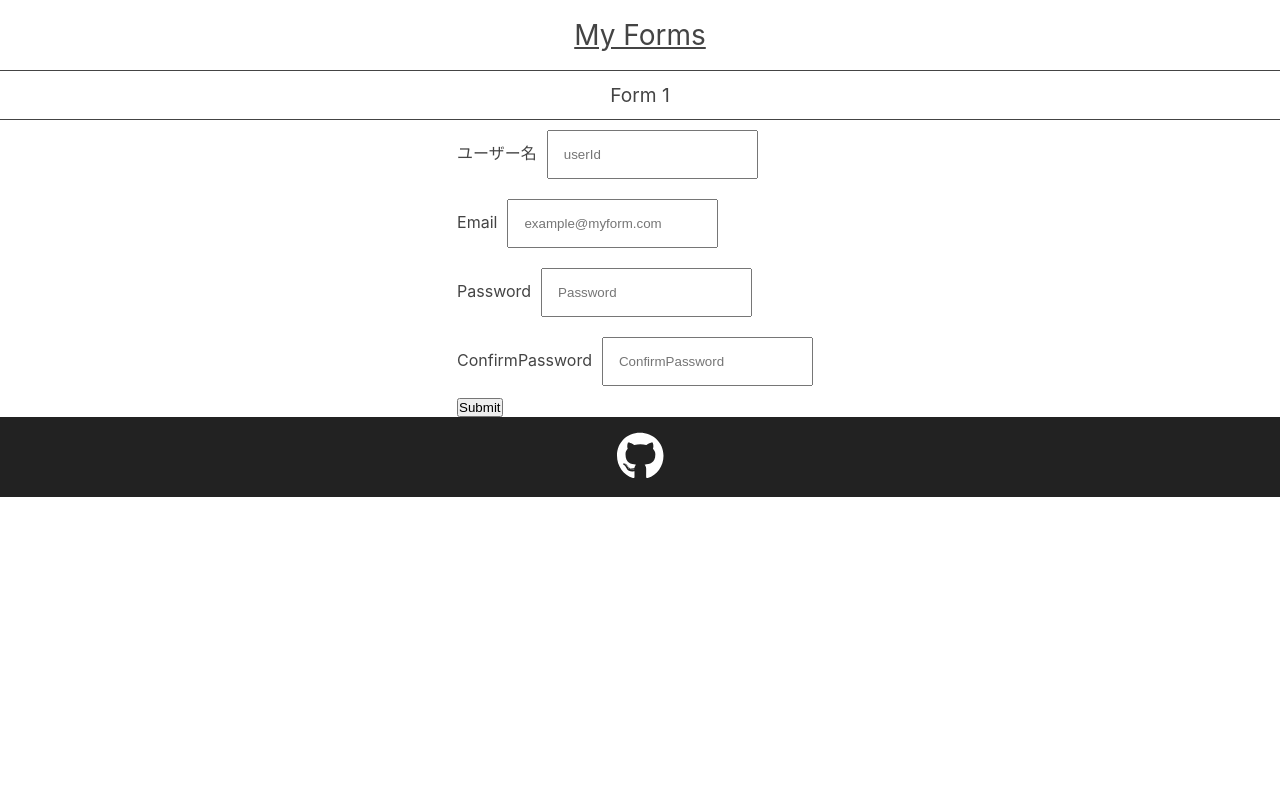
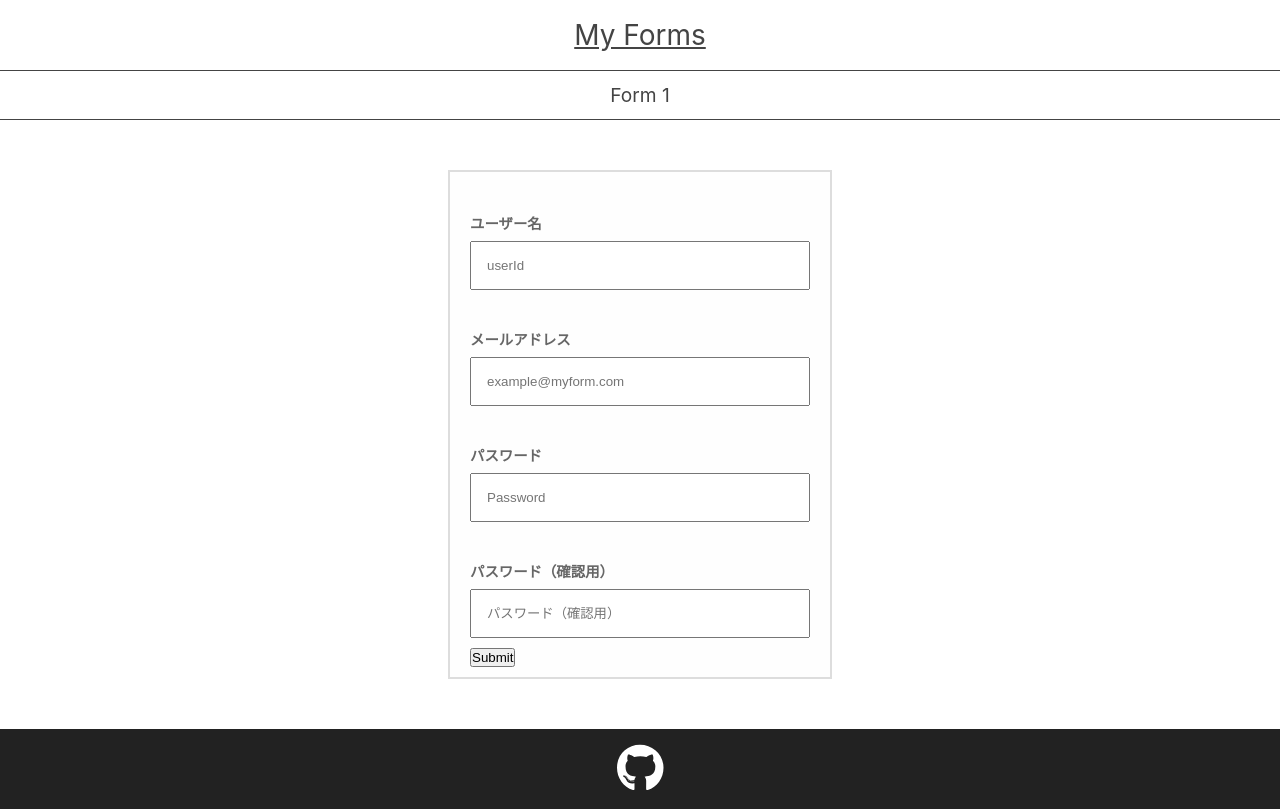
Before and after one commit to kento-yoshidu/myforms_frontend, a Next.js app: page /form1 in a window 1280 px wide. Built offline with nearby package versions, Linux system fonts and the light colour scheme.

Commit message:
✨ Update

```diff
--- a/pages/form1/form-input.module.css
+++ b/pages/form1/form-input.module.css
@@ -1,6 +1,15 @@
+.label {
+  display: block;
+  margin-top: 30px;
+  color: #666;
+  font-size: 0.9rem;
+  font-weight: bold;
+}
+
 .input {
   padding: 15px;
-  margin: 10px;
+  margin: 8px 0;
+  width: 100%;
 }
 
 .errorMessage {
--- a/pages/form1/index.tsx
+++ b/pages/form1/index.tsx
@@ -25,7 +25,7 @@ const Forms1 = () => {
       name: "username",
       type: "text",
       placeholder: "userId",
-      errorMessage: "ユーザー名は3-16文字のアルファベットです。記号は使用できません。",
+      errorMessage: "ユーザー名は3-16文字のアルファベットと数字です。記号は使用できません。",
       label: "ユーザー名",
       pattern: "^[A-Za-z0-9]{3,16}$",
       required: true
@@ -36,7 +36,7 @@ const Forms1 = () => {
       type: "email",
       placeholder: "example@myform.com",
       errorMessage: "メールアドレスの形式が正しくありません。",
-      label: "Email",
+      label: "メールアドレス",
       required: true
     }, {
       id: 3,
@@ -44,16 +44,16 @@ const Forms1 = () => {
       type: "password",
       placeholder: "Password",
       errorMessage: "Password should be 8-20 characters and include at least 1 letter, 1 number and 1 spacial character. ",
-      label: "Password",
+      label: "パスワード",
       pattern: "^(?=.*[0-9])(?=.*[a-zA-Z])[a-zA-Z0-9!@#$%^&*]{8,20}",
       required: true
     }, {
       id: 4,
       name: "confirmPassword",
       type: "password",
-      placeholder: "ConfirmPassword",
+      placeholder: "パスワード（確認用）",
       errorMessage: "Password don't match!",
-      label: "ConfirmPassword",
+      label: "パスワード（確認用）",
       pattern: values.password,
       required: true
     }
--- a/pages/form1/style.module.css
+++ b/pages/form1/style.module.css
@@ -1,7 +1,9 @@
 .app {
-  display: flex;
-  justify-content: center;
-  align-items: center;
+  width: 30%;
+  margin: 50px auto;
+  background-color: #fefefe;
+  border: 2px solid #ddd;
+  padding: 10px 20px;
 }
 
 .form {
--- a/pages/form2/index.tsx
+++ b/pages/form2/index.tsx
@@ -11,8 +11,6 @@ const Forms1 = () => {
     const temp = e.target.value
 
     setName(temp)
-
-    console.log("name is", name)
   }
 
   const submit = async (e: React.FormEvent) => {
```
